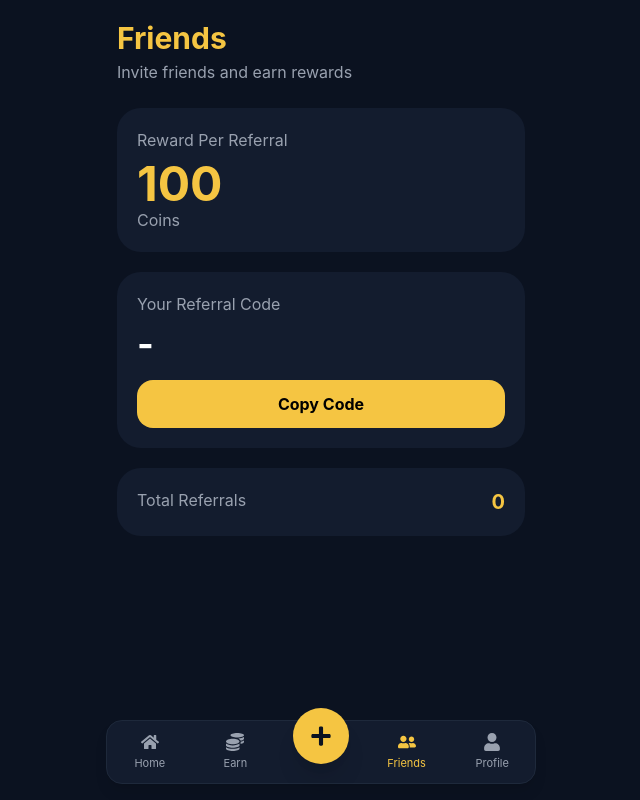
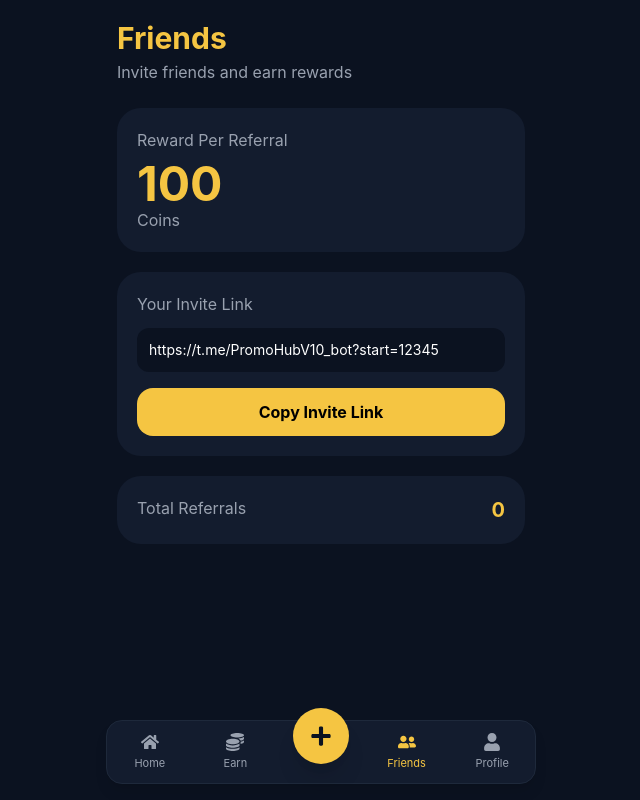
Before and after one commit to mrmiser69/ProMHUB, a React app: page /friends in a window 1280 px wide. Shown: the whole page, without its empty margins (319-959 px from the left). Built offline with nearby package versions, Linux system fonts and the light colour scheme; no server answers; the HTML template or start-up script is replaced by a standard one.

Commit message:
Referral invite link

```diff
--- a/src/pages/Friends.jsx
+++ b/src/pages/Friends.jsx
@@ -4,7 +4,11 @@ import { getTelegramUserId } from "../utils/telegram";
 
 function Friends() {
   const [referral, setReferral] = useState(null);
+
   const userId = getTelegramUserId();
+
+  const inviteLink =
+    `https://t.me/PromoHubV10_bot?start=${userId}`;
 
   useEffect(() => {
     loadReferral();
@@ -22,12 +26,14 @@ function Friends() {
     }
   }
 
-  async function copyCode() {
-    await navigator.clipboard.writeText(
-      referral?.referral_code || ""
-    );
-
-    alert("✅ Referral Code Copied");
+  async function copyLink() {
+    try {
+      await navigator.clipboard.writeText(inviteLink);
+      alert("✅ Invite Link Copied");
+    } catch (err) {
+      console.error(err);
+      alert("Failed to copy link");
+    }
   }
 
   return (
@@ -60,18 +66,18 @@ function Friends() {
       <div className="mt-5 bg-[#131C2E] rounded-3xl p-5">
 
         <p className="text-gray-400">
-          Your Referral Code
+          Your Invite Link
         </p>
 
-        <h2 className="text-4xl font-bold text-white mt-2">
-          {referral?.referral_code || "-"}
-        </h2>
+        <div className="mt-3 p-3 bg-[#0B1220] rounded-xl break-all text-white text-sm">
+          {inviteLink}
+        </div>
 
         <button
-          onClick={copyCode}
+          onClick={copyLink}
           className="w-full mt-4 bg-[#F5C542] text-black py-3 rounded-2xl font-bold"
         >
-          Copy Code
+          Copy Invite Link
         </button>
 
       </div>
```
